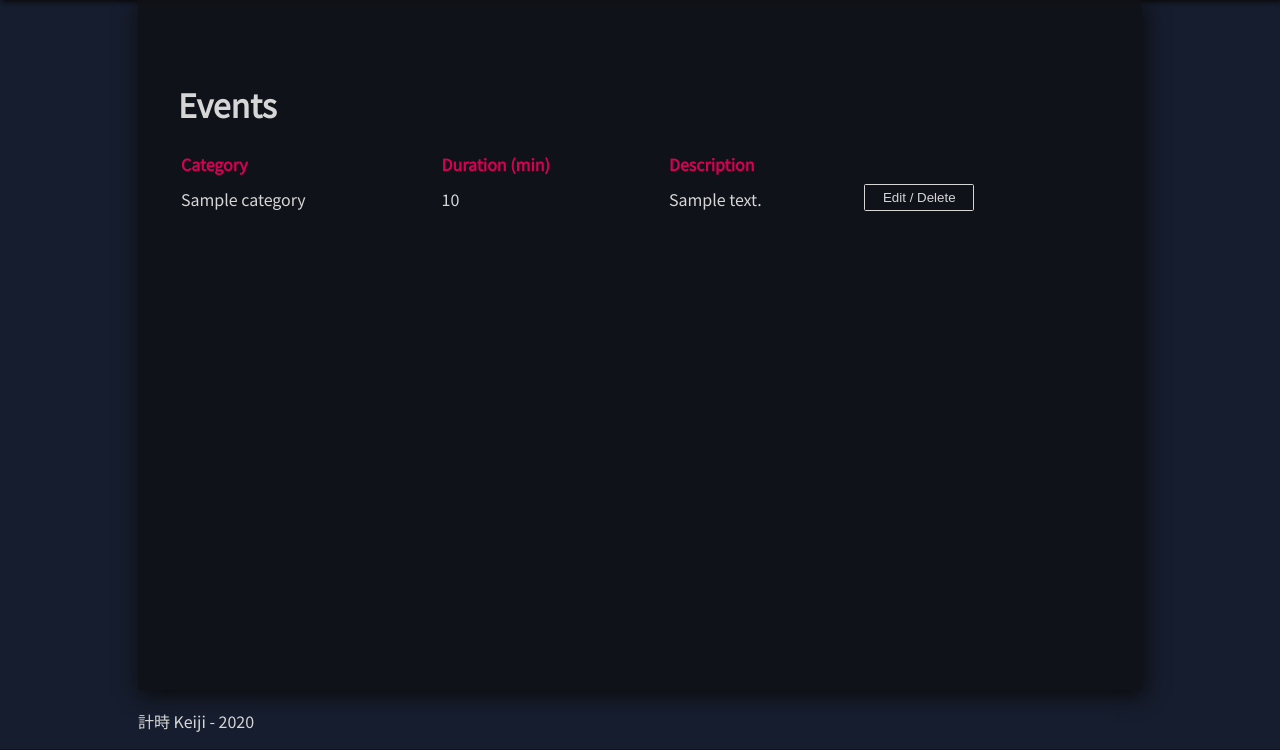
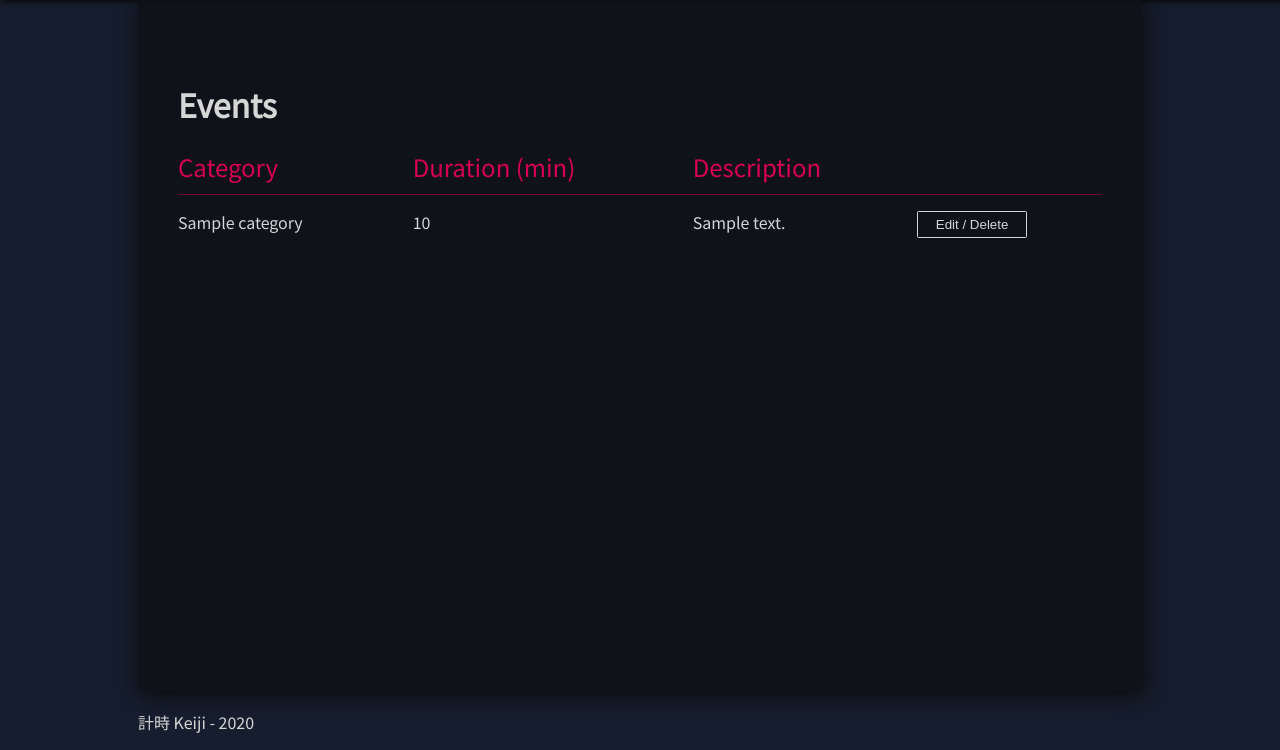
Before and after one commit to CrescentKohana/keiji, a Flask app: page /events in a window 1280 px wide. Shown: the part 51-801 px from the top of the page. Run offline with Flask 2, Linux system fonts and the light colour scheme; a user stored in the database is signed in; tables that the repository leaves empty hold one stand-in row (values such as "Sample post").

Commit message:
Moved JavaScript to a dedicated file and changed almost all HTML tables to div structures for better customizability. In addition, made some betterments to the JS itself.

```diff
--- a/application/static/css/style.css
+++ b/application/static/css/style.css
@@ -34,9 +34,9 @@ body {
 }
 
 #footer {
-  position: absolute;
+  position: relative;
   height: 40px;
-  margin: 0 calc(10% + 10px) 0 calc(10% + 10px);
+  margin: 20px calc(10% + 10px) 0 calc(10% + 10px);
   left: 0;
   bottom: 0;
 }
@@ -113,7 +113,7 @@ a:hover, a:active {
 
 /* Listing */
 table {
-  width: 100%;
+  width: 50%;
 }
 
 .label {
@@ -122,12 +122,42 @@ table {
 }
 
 .item {
-  height: 40px;
+  padding: 15px 20px 15px 0;
+  word-break: break-word;
 }
 
 .edit-element {
   display: inline-block;
   margin: 5px 10px 0 0;
+}
+
+.rTable {
+  width: 100%;
+  display: table;
+  word-break: keep-all;
+}
+
+.rTableRow {
+  display: table-row;
+}
+
+.rTableHead {
+  font-size: 1.5em;
+  display: table-cell;
+  padding: 0 10px 10px 0;
+}
+
+.rTableCell {
+  display: table-cell;
+  border-top: 1px solid rgba(216, 0, 84, 0.47);
+}
+
+.rTableHeading, .rTableFoot, .rTableHeading {
+  display: table-header-group;
+}
+
+.rTableBody {
+  display: table-row-group;
 }
 
 /* Input forms and buttons */
@@ -145,3 +175,8 @@ table {
   color: #000000;
   background-color: #d6d6d6;
 }
+
+textarea {
+  width: 250%;
+  height: 100px;
+}
--- /dev/null
+++ b/application/static/js/edit.js
@@ -0,0 +1,23 @@
+function show_edit(id, clips_index) {
+  const e = document.getElementById(`edit-${id}`);
+  const eClasses = document.getElementsByClassName(`edit`);
+
+  if (e.style.display === "none") {
+      for (const eClass of eClasses) {
+          eClass.style.display = "none";
+      }
+
+      document.getElementById(`edit-button-${id}`).style.display = 'Block';
+      document.getElementById(`edit-button-${id}`).innerText = 'Cancel';
+
+      e.style.display = "block";
+
+      document.getElementById(`edit-${id}`).scrollIntoView();
+  } else {
+      document.getElementById(`edit-button-${id}`).innerText = 'Edit / Delete';
+      e.style.display = "none";
+      document.body.innerHTML +=
+          `<form id="cancel-edit" action="${clips_index}" method="post"><input class="button" type="hidden"></form>`;
+      document.getElementById("cancel-edit").submit();
+  }
+}
--- a/application/templates/events/list.html
+++ b/application/templates/events/list.html
@@ -2,28 +2,27 @@
 
 {% block body %}
   <h1>Events</h1>
-  <table>
-    <tr class="label">
-      <th>{{ form.category_id.label }}</th>
-      <th>{{ form.duration.label }}</th>
-      <th>{{ form.description.label }}</th>
-    </tr>
-
-    {% for event in events %}
-    <tr class="item">
-      <td>{{ category.query.filter_by(id=event.category_id).first().name }}</td>
-      <td>{{ event.duration }}</td>
-      <td>{{ event.description }}</td>
-
-      <td>
-        <button style="width: 110px;" id="edit-button-{{ event.id }}" class="edit button" onclick="show_edit({{ event.id }})">
+  <div class="rTable">
+    <div class="rTableBody">
+      <div class="rTableRow label">
+        <div class="rTableHead">{{ form.category_id.label }}</div>
+        <div class="rTableHead">{{ form.duration.label }}</div>
+        <div class="rTableHead">{{ form.description.label }}</div>
+      </div>
+      {% for event in events %}
+      <div class="rTableRow">
+        <div class="rTableCell item">{{ category.query.filter_by(id=event.category_id).first().name }}</div>
+        <div class="rTableCell item">{{ event.duration  }}</div>
+        <div class="rTableCell item">{{ event.description  }}</div>
+      <div class="rTableCell">
+        <button style="width: 110px;" id="edit-button-{{ event.id }}" class="edit button" onclick="show_edit({{ event.id }}, `{{ url_for('events_index')}}`)">
           Edit / Delete
         </button>
-      </td>
-
-    </tr>
-    {% endfor %}
-  </table>
+      </div>
+      </div>
+      {% endfor %}
+    </div>
+  </div>
   <br>
 
   {% for event in events %}
@@ -69,26 +68,5 @@
     </div>
   {% endfor %}
 
-  <script>
-      function show_edit(id) {
-          const e = document.getElementById(`edit-${id}`);
-          const eClasses = document.getElementsByClassName(`edit`);
-
-          if (e.style.display === "none") {
-              for (const eClass of eClasses) {
-                  eClass.style.display = "none";
-              }
-
-              document.getElementById(`edit-button-${id}`).style.display = 'Block';
-              document.getElementById(`edit-button-${id}`).innerText = 'Cancel';
-              e.style.display = "block";
-          } else {
-              document.getElementById(`edit-button-${id}`).innerText = 'Edit / Delete';
-              e.style.display = "none";
-              document.body.innerHTML += '<form id="cancel-edit" action="{{ url_for('events_index')}}" ' +
-                  'method="post"><input class="button" type="hidden"></form>';
-              document.getElementById("cancel-edit").submit();
-          }
-      }
-  </script>
+  <script type="text/javascript" src="{{ url_for('static', filename = 'js/edit.js') }}"></script>
 {% endblock %}
--- a/application/templates/layout.html
+++ b/application/templates/layout.html
@@ -3,7 +3,7 @@
 <head>
   <meta charset="UTF-8">
   <title>Keiji</title>
-  <link rel="stylesheet" href="{{ url_for('static', filename='css/style.css') }}"/> <!-- href="/static/css/style.css"  -->
+  <link rel="stylesheet" href="{{ url_for('static', filename='css/style.css') }}"/>
 </head>
 
 <body>
```
Also changed, not shown: application/templates/categories/list.html (+18 -40 lines), application/templates/clips/list.html (+19 -41 lines).
